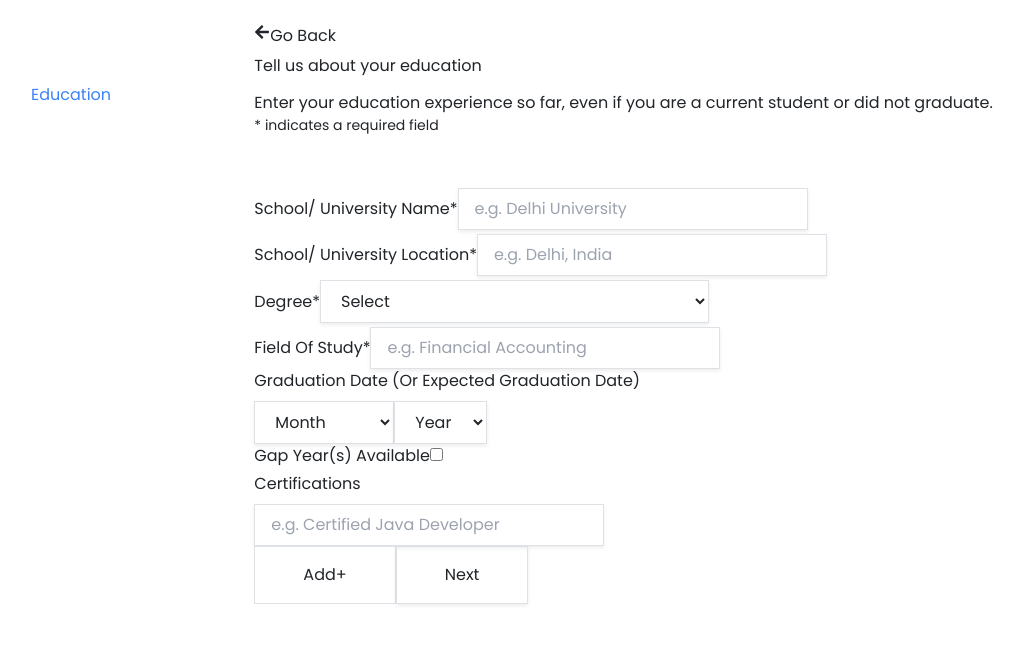
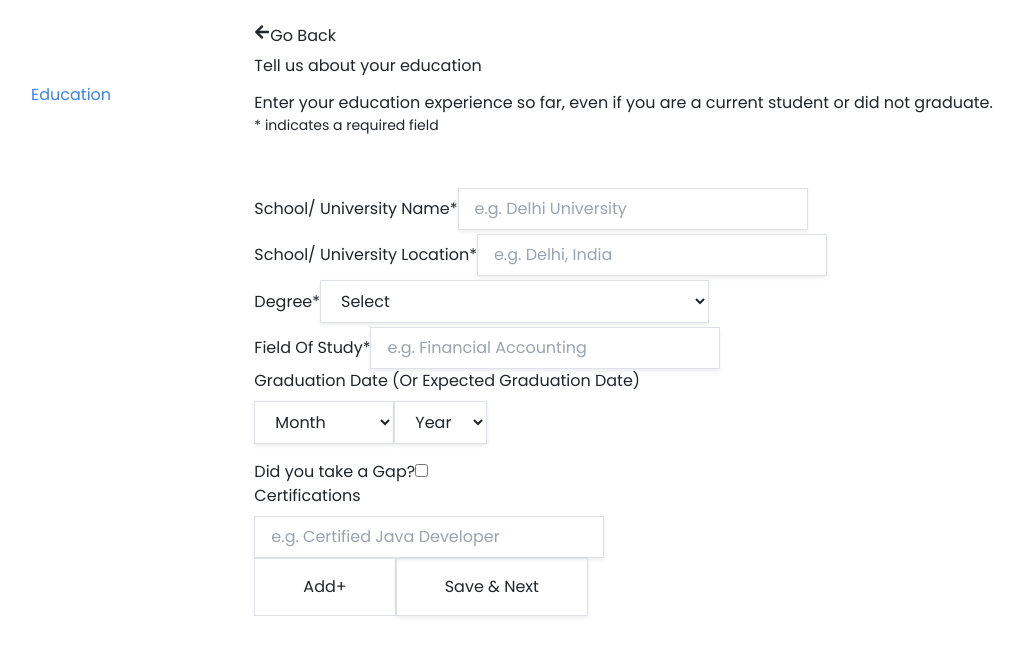
Before and after one commit to shivabhujbal/resume-builder, a React (Vite) app: page /education-details in a window 1280 px wide. Shown: the top 656 px of the page, without its empty margins (1-1021 px from the left). Built offline with nearby package versions, Linux system fonts and the light colour scheme.

Commit message:
Summary buttons added and some minor adjustments

```diff
--- a/src/components/BasicDetail.jsx
+++ b/src/components/BasicDetail.jsx
@@ -366,7 +366,7 @@ function BasicDetail() {
                   type="button"
                   className="items-end h-fit py-3 px-5 border border-blue-800 rounded-full text-blue-700 bg-white hover:bg-gray-50 focus:outline-none focus:ring-2 focus:ring-offset-2 focus:ring-blue-500"
                 >
-                  Preview
+                  Back
                 </button>
 
                 <button
@@ -374,7 +374,7 @@ function BasicDetail() {
                   onClick={handleNextClick} // Use navigate handler for routing
                   className="py-3 px-5 text-base font-medium border border-transparent rounded-full shadow-sm text-blue-700 bg-yellow-400 hover:bg-yellow-600 focus:outline-none focus:ring-2 focus:ring-offset-2 focus:ring-indigo-500"
                 >
-                  Next: Education
+                  Save & Next
                 </button>
               </div>
             </div>
--- a/src/components/EductionDetail.jsx
+++ b/src/components/EductionDetail.jsx
@@ -12,7 +12,7 @@ function EducationDetail() {
     fieldOfStudy: "",
     month: "",
     graduationYear: "",
-    userId: "7",
+    userId: "3",
     isGapTaken: false,
     gapYear: "",
     certifications: [],
@@ -196,23 +196,29 @@ function EducationDetail() {
 
       alert("Education Details Submitted");
 
-      // setFormData({
-      //   schoolName: '',
-      //   schoolLocation: '',
-      //   degree: '',
-      //   fieldOfStudy: '',
-      //   month: '',
-      //   graduationYear: '',
+      setFormData({
+        schoolName: '',
+        schoolLocation: '',
+        degree: '',
+        fieldOfStudy: '',
+        month: '',
+        graduationYear: '',
+        certifications:[],
+        isGapTaken:false,
 
-      // });
+      });
     }
   };
 
   const navigate = useNavigate();
 
-  const handleNextClick = () => {
+  const handleNextClick = async() => {
     if (validate()) {
       console.log(formData);
+      const response = await addEducation(formData);
+      console.log("res", response);
+
+      alert("Education Details Submitted");
       navigate("/experience-details"); // Navigate to experience details
     }
   };
@@ -372,9 +378,9 @@ function EducationDetail() {
                 </div>
               </div>
 
-              <div className="col-span-2 sm:col-span-1">
-                <label className="block mb-1 font-semibold text-gray-700">
-                  Gap Year(s) Available
+              <div className="col-span-2 mt-3 sm:col-span-1">
+                <label className="block text-gray-700">
+                  Did you take a Gap?
                 </label>
                 <input
                   type="checkbox"
@@ -461,7 +467,7 @@ function EducationDetail() {
                   onClick={handleNextClick}
                   className="items-end px-5 h-fit py-3 text-base font-medium border border-transparent rounded-full shadow-sm text-blue-700 bg-yellow-400 hover:bg-yellow-600 focus:outline-none focus:ring-2 focus:ring-offset-2 focus:ring-indigo-500"
                 >
-                  Next
+                 Save & Next
                 </button>
               </div>
             </form>
--- a/src/components/ExperienceDetils.jsx
+++ b/src/components/ExperienceDetils.jsx
@@ -288,14 +288,14 @@ function ExperienceDetails() {
                   type="button"
                   className="items-end h-fit py-3 px-5  border border-blue-800 rounded-full text-blue-700 bg-white hover:bg-gray-50 focus:outline-none focus:ring-2 focus:ring-offset-2 focus:ring-blue-500"
                 >
-                  Preview
+                  Back
                 </button>
                 <button
                   type="submit"
                   onClick={handleNextClick}
                   className="items-end h-fit px-5 py-3 text-base font-medium border border-transparent rounded-full shadow-sm text-blue-700 bg-yellow-400 hover:bg-yellow-600 focus:outline-none focus:ring-2 focus:ring-offset-2 focus:ring-indigo-500"
                 >
-                  Next
+                  Save & Next
                 </button>
               </div>
             </form>
--- a/src/components/ProjectDetails.jsx
+++ b/src/components/ProjectDetails.jsx
@@ -163,13 +163,13 @@ function ProjectDetails() {
                   type="button"
                   className="items-end  h-fit py-3 px-5  border border-blue-800 rounded-full text-blue-700 bg-white hover:bg-gray-50 focus:outline-none focus:ring-2 focus:ring-offset-2 focus:ring-blue-500"
                 >
-                  Preview
+                  Back
                 </button>
                 <button
                   type="submit"
                   className="items-end h-fit px-5 py-3 text-base font-medium border border-transparent rounded-full shadow-sm text-blue-700 bg-yellow-400 hover:bg-yellow-600 focus:outline-none focus:ring-2 focus:ring-offset-2 focus:ring-indigo-500"
                 >
-                  Next
+                  Save & Next
                 </button>
               </div>
             </form>
--- a/src/components/SkillDetail.jsx
+++ b/src/components/SkillDetail.jsx
@@ -349,7 +349,7 @@ function SkillDetail() {
                 type="button"
                 className="items-end h-fit py-3 px-5 border border-blue-800 rounded-full text-blue-700 bg-white hover:bg-gray-50 focus:outline-none focus:ring-2 focus:ring-offset-2 focus:ring-blue-500"
               >
-                Preview
+                Back
               </button>
 
               <button
@@ -357,7 +357,7 @@ function SkillDetail() {
                 onClick={handleNextClick} // Use navigate handler for routing
                 className="py-3 px-5 text-base font-medium border border-transparent rounded-full shadow-sm text-blue-700 bg-yellow-400 hover:bg-yellow-600 focus:outline-none focus:ring-2 focus:ring-offset-2 focus:ring-indigo-500"
               >
-                Next
+                Save & Next
               </button>
             </div>
           </div>
--- a/src/components/SummaryDetail.jsx
+++ b/src/components/SummaryDetail.jsx
@@ -4,7 +4,7 @@ import Sidebar from './Sidebar';
 import './SummaryDetail.css';
 import ModalBasicDetail from './Modal/ModalBasicDetail'; // Import the modal
 import { useNavigate, useLocation } from 'react-router-dom';
-import { getBasicDetails } from '/src/services/SummaryDetailService';
+// import { getBasicDetails } from '/src/services/SummaryDetailService';
 import ModalExperience from './Modal/ModalExperience'; // Import the experience modal
 import ModalProject from './Modal/ModalProject'; // Import the new modal
 import ModalLanguage from './Modal/ModalLanguage'; // Import the new language modal
@@ -12,6 +12,7 @@ import ModalSkill from './Modal/ModalSkill'; // Import the skills modal
 import ModalEducation from './Modal/ModalEducation';
 import ModalSummary from './Modal/ModalSummary';
 import ModalCertification from './Modal/ModalCertification';
+import { getAllDetails } from '../services/UserData';
 
 function SummaryDetail() {
   const location = useLocation();
@@ -30,7 +31,7 @@ function SummaryDetail() {
   useEffect(() => {
     const fetchUserData = async () => {
       try {
-        const response = await getBasicDetails(2);
+        const response = await getAllDetails(1);
         setUserData(response);
 
       } catch (error) {
@@ -493,7 +494,7 @@ function SummaryDetail() {
                         <ul key={index} className="list-disc list-inside">
                           {Array.isArray(primarySkill.skills) && primarySkill.skills.length > 0 ? (
                             primarySkill.skills.map((skill, idx) => (
-                              <li key={idx} className="text-base">{skill}</li>
+                              <span key={idx} className="text-base">{skill}, </span>
                             ))
                           ) : (
                             <p className="text-sm">No primary skills available.</p>
@@ -514,7 +515,7 @@ function SummaryDetail() {
                         <ul key={index} className="list-disc list-inside">
                           {Array.isArray(secondarySkill.skills) && secondarySkill.skills.length > 0 ? (
                             secondarySkill.skills.map((skill, idx) => (
-                              <li key={idx} className="text-base">{skill}</li>
+                              <span key={idx} className="text-base">{skill}</span>
                             ))
                           ) : (
                             <p className="text-sm">No secondary skills available.</p>
@@ -550,8 +551,26 @@ function SummaryDetail() {
               </div>
               {/* End Summary Section */}
             </div>
+            <div className="mt-10 pr-5 pb-10 flex justify-end space-x-5">
+                <button
+                  type="submit"
+
+                  className="py-3 px-5 h-fit border border-blue-800 rounded-full text-blue-700 bg-white hover:bg-gray-50 focus:outline-none focus:ring-2 focus:ring-offset-2 focus:ring-blue-500"
+                >
+                  Preview
+                </button>
+                <button
+                  type="button" // Changed to button to prevent form submission
+
+                  className="items-end px-5 h-fit py-3 text-base font-medium border border-transparent rounded-full shadow-sm text-blue-700 bg-yellow-400 hover:bg-yellow-600 focus:outline-none focus:ring-2 focus:ring-offset-2 focus:ring-indigo-500"
+                >
+                 Finalize & Download
+                </button>
+              </div>
           </form>
+
         </div>
+
       </div >
       <ModalBasicDetail
         isOpen={isModalBasicDetailOpen}
```
Also changed, not shown: 1 other file (tests, documents, lock files or other folders).
